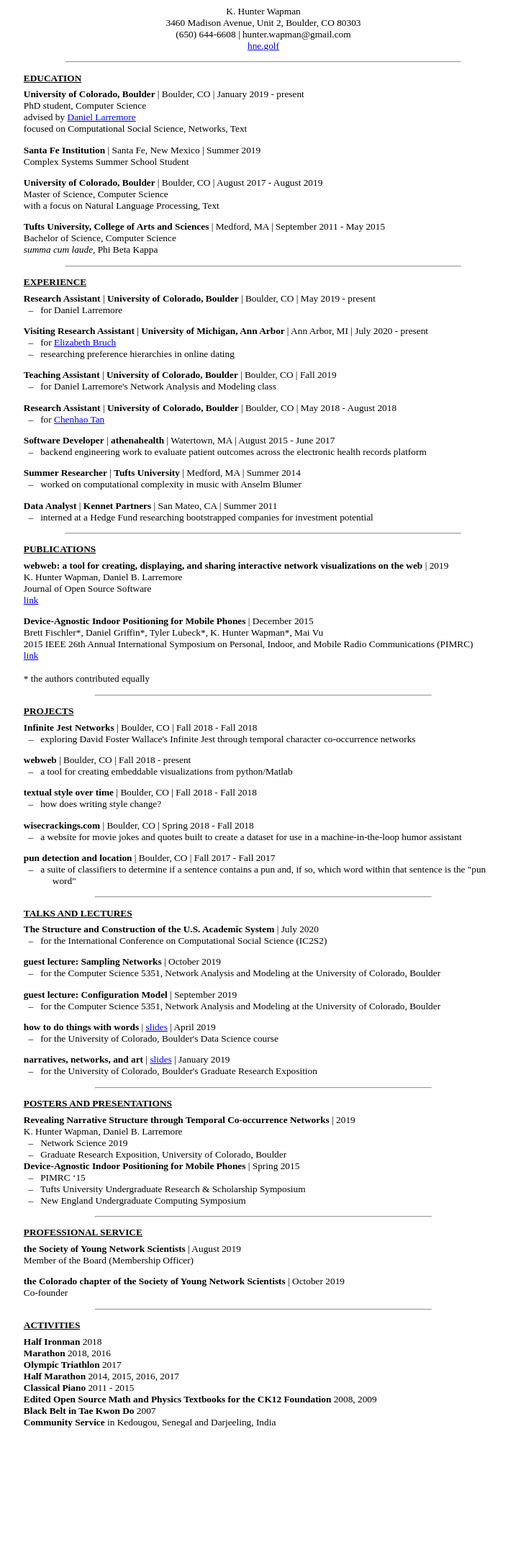
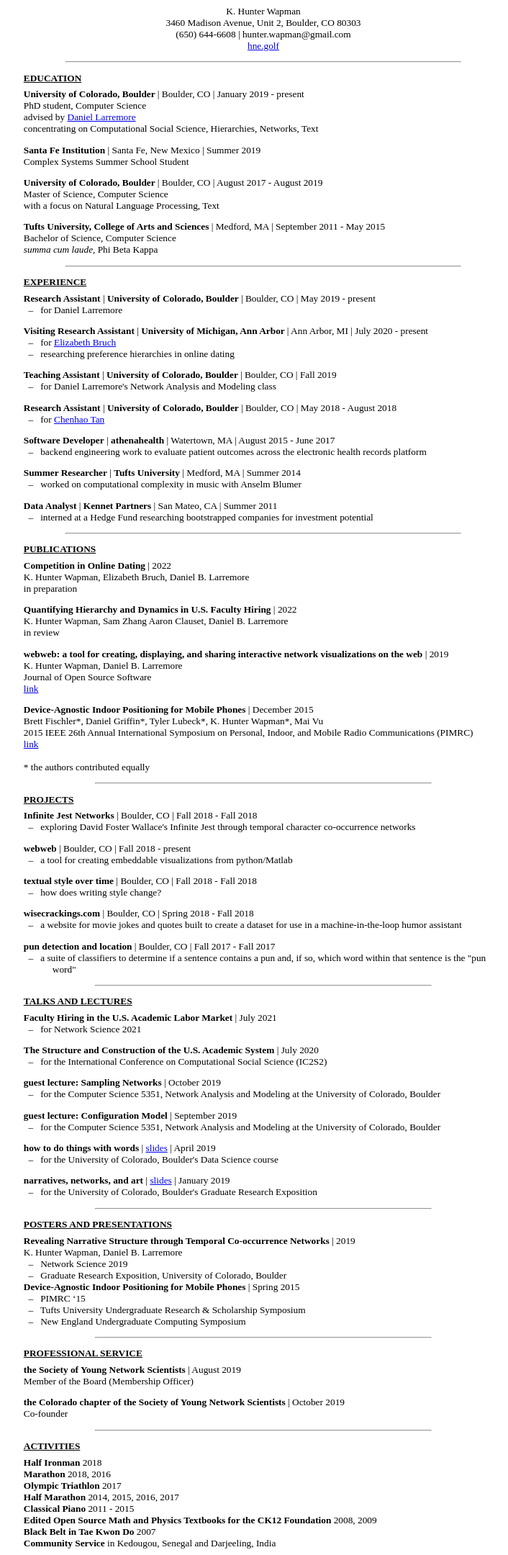
Before and after one commit to hneutr/hv-flask, a Flask app: page /cv.html in a window 1280 px wide. Shown: the whole page at 72% size, without its empty margins (274-980 px from the left). Before the commit the page ends 1983 px from the top, so only its background shows below. Run offline with Flask 2, Linux system fonts and the light colour scheme.

Commit message:
cv update

```diff
--- a/templates/cv.html
+++ b/templates/cv.html
@@ -104,7 +104,7 @@ ul > li:before {
 
 						<p class="Advisor">advised by <a href="https://larremorelab.github.io/">Daniel Larremore</a></p>
 
-						<p class="Focus">focused on Computational Social Science, Networks, Text</p>
+						<p class="Focus">concentrating on Computational Social Science, Hierarchies, Networks, Text</p>
 
 
 
@@ -501,6 +501,100 @@ ul > li:before {
 
 					<p class="heading">
 
+	<span class="name"><b> Competition in Online Dating </b></span>
+
+
+
+	 |
+		<span class="when">2022
+
+		</span>
+
+</p>
+
+        <p>
+
+            <span class="publication-authors">
+
+
+<span class="one-line-list">
+
+
+
+		K. Hunter Wapman,
+
+
+		Elizabeth Bruch,
+
+
+		Daniel B. Larremore
+
+
+</span>
+<span class="one-line-list">
+
+
+            </span>
+
+        </p>
+
+          <p class="publication-journal">in preparation</p>
+
+
+
+					<p class="blank">
+
+
+
+					<p class="heading">
+
+	<span class="name"><b> Quantifying Hierarchy and Dynamics in U.S. Faculty Hiring </b></span>
+
+
+
+	 |
+		<span class="when">2022
+
+		</span>
+
+</p>
+
+        <p>
+
+            <span class="publication-authors">
+
+
+<span class="one-line-list">
+
+
+
+		K. Hunter Wapman,
+
+
+		Sam Zhang Aaron Clauset,
+
+
+		Daniel B. Larremore
+
+
+</span>
+<span class="one-line-list">
+
+
+            </span>
+
+        </p>
+
+          <p class="publication-journal">in review</p>
+
+
+
+					<p class="blank">
+
+
+
+					<p class="heading">
+
 	<span class="name"><b> webweb: a tool for creating, displaying, and sharing interactive network visualizations on the web </b></span>
 
 
@@ -800,6 +894,37 @@ ul > li:before {
 	TALKS AND LECTURES
 </h1>
 
+
+
+
+					<p class="heading">
+
+	<span class="name"><b> Faculty Hiring in the U.S. Academic Labor Market </b></span>
+
+
+
+	 |
+		<span class="when">July 2021
+
+		</span>
+
+</p>
+
+
+
+						<ul>
+
+		<li>
+			for Network Science 2021
+
+		</li>
+
+</ul>
+
+
+
+
+					<p class="blank">
 
 
 
```
